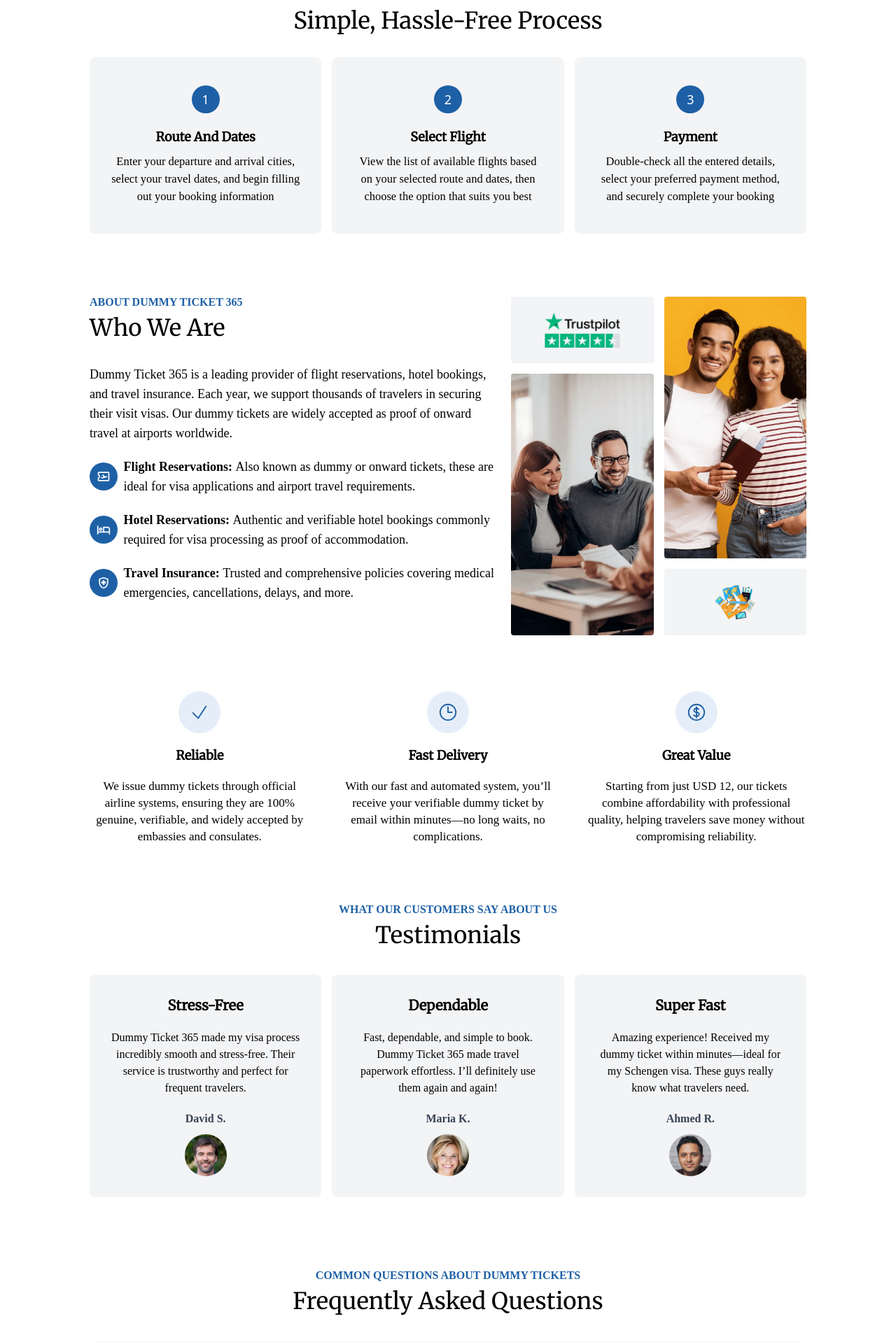
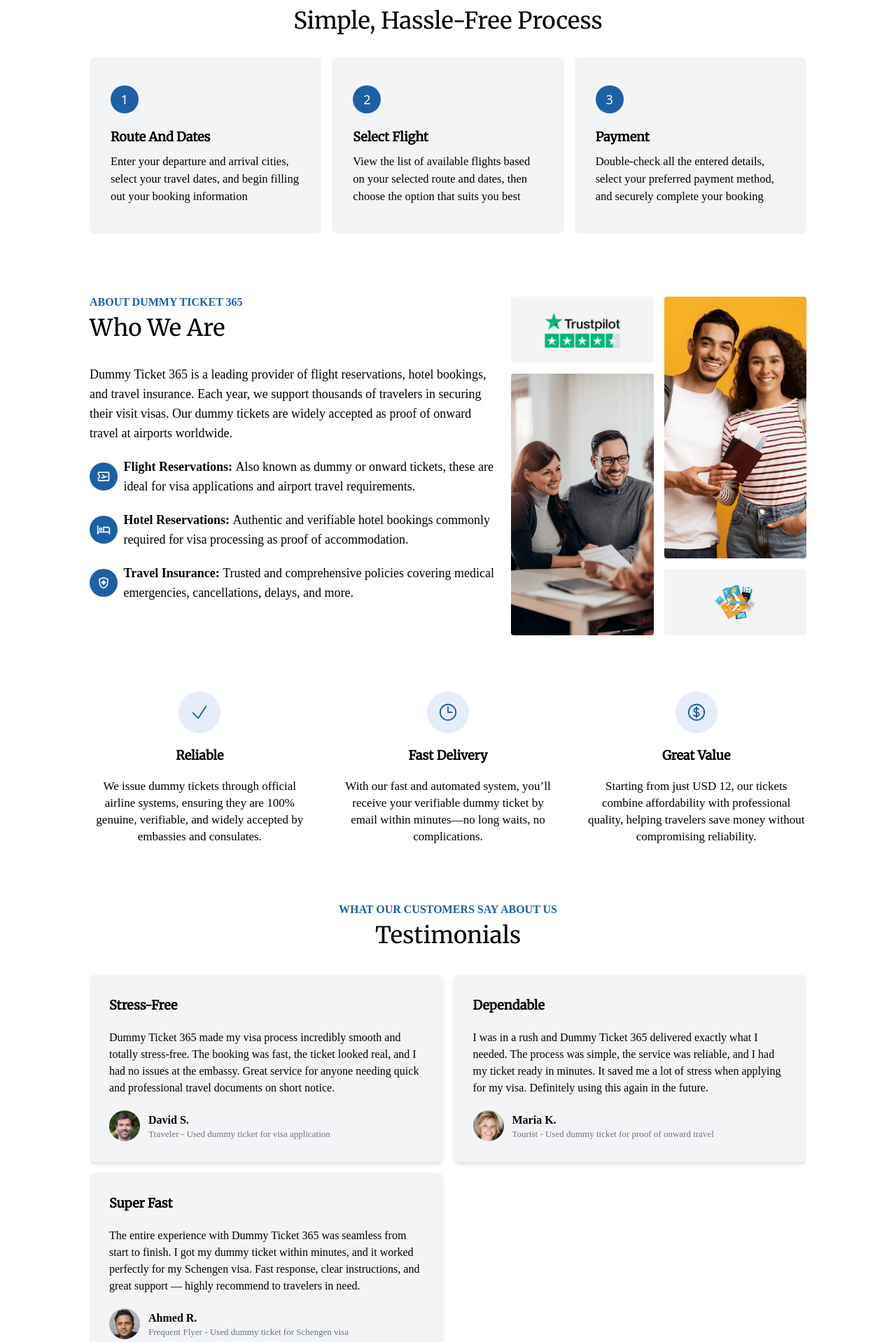
Before and after one commit to ammarafridi-max/dummyticket365-frontend-vite, a React (Vite) app: page / in a window 1280 px wide. Shown: the part 602-2520 px from the top of the page at 70% size. Built offline with nearby package versions, Linux system fonts and the light colour scheme; no server answers; a web font is replaced by a local one.

Commit message:
Flight form button update

```diff
--- a/index.html
+++ b/index.html
@@ -10,7 +10,7 @@
     />
     <title>Dummy Ticket 365</title>
     <!-- Google Tag Manager -->
-    <!-- <script>
+    <script>
       (function (w, d, s, l, i) {
         w[l] = w[l] || [];
         w[l].push({ 'gtm.start': new Date().getTime(), event: 'gtm.js' });
@@ -21,7 +21,7 @@
         j.src = 'https://www.googletagmanager.com/gtm.js?id=' + i + dl;
         f.parentNode.insertBefore(j, f);
       })(window, document, 'script', 'dataLayer', 'GTM-WGH99TBJ');
-    </script> -->
+    </script>
     <!-- End Google Tag Manager -->
     <link
       rel="preload"
@@ -40,14 +40,14 @@
   </head>
   <body>
     <!-- Google Tag Manager (noscript) -->
-    <!-- <noscript
+    <noscript
       ><iframe
         src="https://www.googletagmanager.com/ns.html?id=GTM-WGH99TBJ"
         height="0"
         width="0"
         style="display: none; visibility: hidden"
       ></iframe
-    ></noscript> -->
+    ></noscript>
     <!-- End Google Tag Manager (noscript) -->
     <div id="root"></div>
     <script type="module" src="/src/main.jsx"></script>
--- a/src/components/FAQAccordion.jsx
+++ b/src/components/FAQAccordion.jsx
@@ -8,10 +8,10 @@
     <div className="w-full mb-5">
       <button
         onClick={() => setShowAnswer((prev) => !prev)}
-        className={`w-full rounded-lg px-5 py-3 grid grid-cols-[1fr_auto] gap-4 items-center text-left transition-colors duration-300 cursor-pointer ${
+        className={`w-full rounded-lg px-5 py-3 grid grid-cols-[1fr_auto] gap-4 items-center text-left text-md duration-300 cursor-pointer ${
           showAnswer
             ? 'bg-primary-500 text-white'
-            : 'bg-gray-100 text-black hover:bg-gray-200'
+            : 'bg-gray-100 text-black hover:bg-primary-100 hover:shadow-sm'
         }`}
       >
         <span className="text-base sm:text-lg">{question}</span>
@@ -23,7 +23,7 @@
       </button>
 
       {showAnswer && (
-        <div className="font-nunito mt-3 px-5 text-gray-700 text-sm sm:text-lg duration-300">
+        <div className="font-nunito mt-3 px-5 text-gray-700 text-md sm:text-lg duration-300">
           {children}
         </div>
       )}
--- a/src/components/FlightCard/Form.jsx
+++ b/src/components/FlightCard/Form.jsx
@@ -38,6 +38,7 @@
   const [isSubmitDisabled, setIsSubmitDisabled] = useState(true);
 
   const {
+    loading,
     quantity,
     passengers,
     email,
@@ -170,9 +171,9 @@
       <PrimaryButton
         className="w-full mt-5"
         onClick={handleSubmit}
-        disabled={isSubmitDisabled}
+        disabled={loading}
       >
-        Continue To Payment
+        {loading ? 'Processing...' : 'Review Your Information'}
       </PrimaryButton>
     </form>
   );
--- a/src/components/HomeComponents/FAQ.jsx
+++ b/src/components/HomeComponents/FAQ.jsx
@@ -11,7 +11,7 @@
       <Container>
         <SectionTitle
           textAlign="center"
-          subtitle="Common questions about dummy tickets"
+          subtitle="Common questions answered"
           mb="8"
         >
           Frequently Asked Questions
--- a/src/components/HomeComponents/Process.jsx
+++ b/src/components/HomeComponents/Process.jsx
@@ -25,18 +25,19 @@
           Simple, Hassle-Free Process
         </SectionTitle>
 
-        <div className="flex flex-col gap-3.75 md:grid md:grid-cols-3 md:m-0 md:p-0">
+        <div className="flex gap-3.75 md:grid md:grid-cols-3 md:m-0 md:p-0 overflow-scroll">
           {steps.map((step, i) => (
-            <div className="bg-gray-100 py-10 px-7.5 rounded-lg" key={i}>
-              <div className="w-10 h-10 bg-primary-500 text-white text-lg font-medium mx-auto flex items-center justify-center rounded-4xl">
+            <div
+              className="min-w-80 max-w-full bg-gray-100 py-10 px-7.5 rounded-lg hover:shadow-xl hover:bg-primary-100 duration-300 hover:scale-102"
+              key={i}
+            >
+              <div className="w-10 h-10 bg-primary-500 text-white text-lg font-medium flex items-center justify-center rounded-4xl">
                 {i + 1}
               </div>
-              <h3 className="text-[18px] font-[600] font-merriweather text-center mt-5 mb-2.5 p-0 capitalize">
+              <h3 className="text-[18px] font-[600] font-merriweather text-left mt-5 mb-2.5 p-0 capitalize">
                 {step.title}
               </h3>
-              <p className="text-[16.5px] font-[300] text-center">
-                {step.text}
-              </p>
+              <p className="text-[16.5px] font-[300] text-left">{step.text}</p>
             </div>
           ))}
         </div>
--- a/src/components/HomeComponents/Testimonials.jsx
+++ b/src/components/HomeComponents/Testimonials.jsx
@@ -8,19 +8,22 @@
     title: 'Stress-Free',
     name: 'David S.',
     img: '/david.webp',
-    text: 'Dummy Ticket 365 made my visa process incredibly smooth and stress-free. Their service is trustworthy and perfect for frequent travelers.',
+    text: 'Dummy Ticket 365 made my visa process incredibly smooth and totally stress-free. The booking was fast, the ticket looked real, and I had no issues at the embassy. Great service for anyone needing quick and professional travel documents on short notice.',
+    purpose: 'Traveler - Used dummy ticket for visa application',
   },
   {
     title: 'Dependable',
     name: 'Maria K.',
     img: '/maria.webp',
-    text: 'Fast, dependable, and simple to book. Dummy Ticket 365 made travel paperwork effortless. I’ll definitely use them again and again!',
+    text: 'I was in a rush and Dummy Ticket 365 delivered exactly what I needed. The process was simple, the service was reliable, and I had my ticket ready in minutes. It saved me a lot of stress when applying for my visa. Definitely using this again in the future.',
+    purpose: 'Tourist - Used dummy ticket for proof of onward travel',
   },
   {
     title: 'Super Fast',
     name: 'Ahmed R.',
     img: '/ahmed.webp',
-    text: 'Amazing experience! Received my dummy ticket within minutes—ideal for my Schengen visa. These guys really know what travelers need.',
+    text: 'The entire experience with Dummy Ticket 365 was seamless from start to finish. I got my dummy ticket within minutes, and it worked perfectly for my Schengen visa. Fast response, clear instructions, and great support — highly recommend to travelers in need.',
+    purpose: 'Frequent Flyer - Used dummy ticket for Schengen visa',
   },
 ];
 
@@ -35,13 +38,14 @@
         >
           Testimonials
         </SectionTitle>
-        <div className="flex flex-col md:flex-row gap-3.75">
+        <div className="flex md:grid md:grid-cols-2 gap-3.75 overflow-scroll">
           {testimonials.map((test, i) => (
             <TestimonialCard
               key={i}
               title={test.title}
               name={test.name}
               src={test.img}
+              purpose={test.purpose}
             >
               {test.text}
             </TestimonialCard>
--- a/src/components/TestimonialCard.jsx
+++ b/src/components/TestimonialCard.jsx
@@ -1,18 +1,27 @@
-export default function TestimonialCard({ title, name, src, children, type }) {
+export default function TestimonialCard({
+  title,
+  name,
+  src,
+  children,
+  purpose,
+}) {
   return (
-    <div className="w-full bg-gray-100 rounded-lg overflow-hidden relative p-7.5">
-      <h3 className="text-xl text-center font-bold font-merriweather">
-        {title}
-      </h3>
-      <p className="text-center font-light text-md my-5">{children}</p>
-      <p className="text-center text-gray-700 my-2.5 font-semibold">{name}</p>
-      <div className="w-full flex justify-center">
+    <div className="min-w-80 w-full bg-gray-100 rounded-lg overflow-hidden relative py-7.5 px-7 shadow-md">
+      <h3 className="text-lg text-left font-bold font-merriweather">{title}</h3>
+      <p className="text-left font-light text-md my-5">{children}</p>
+      <div className="w-full flex justify-start items-center">
         <img
           src={src}
           alt={`Testimonial by ${name} about My Dummy Ticket`}
           title={`Testimonial by ${name} about My Dummy Ticket`}
-          className="w-15 h-15 rounded-full object-cover object-center mx-auto"
+          className="w-11 h-11 rounded-full object-cover object-center mr-3"
         />
+        <div>
+          <p className="font-semibold">{name}</p>
+          <p className="font-medium text-[13px] leading-4 text-gray-500">
+            {purpose}
+          </p>
+        </div>
       </div>
     </div>
   );
--- a/src/redux/slices/ticketFormSlice.js
+++ b/src/redux/slices/ticketFormSlice.js
@@ -10,6 +10,7 @@
 };
 
 const initialState = {
+  loading: '',
   type: 'One Way',
   from: routes?.from || '',
   to: routes?.to || '',
@@ -166,6 +167,18 @@
 
     resetForm: () => ({ ...initialState }),
   },
+  extraReducers: (builder) => {
+    builder
+      .addCase(submitFormData.pending, (state) => {
+        state.loading = true;
+      })
+      .addCase(submitFormData.fulfilled, (state) => {
+        state.loading = false;
+      })
+      .addCase(submitFormData.rejected, (state) => {
+        state.loading = false;
+      });
+  },
 });
 
 // Selectors
```
Also changed, not shown: 2 other files (tests, documents, lock files or other folders).
